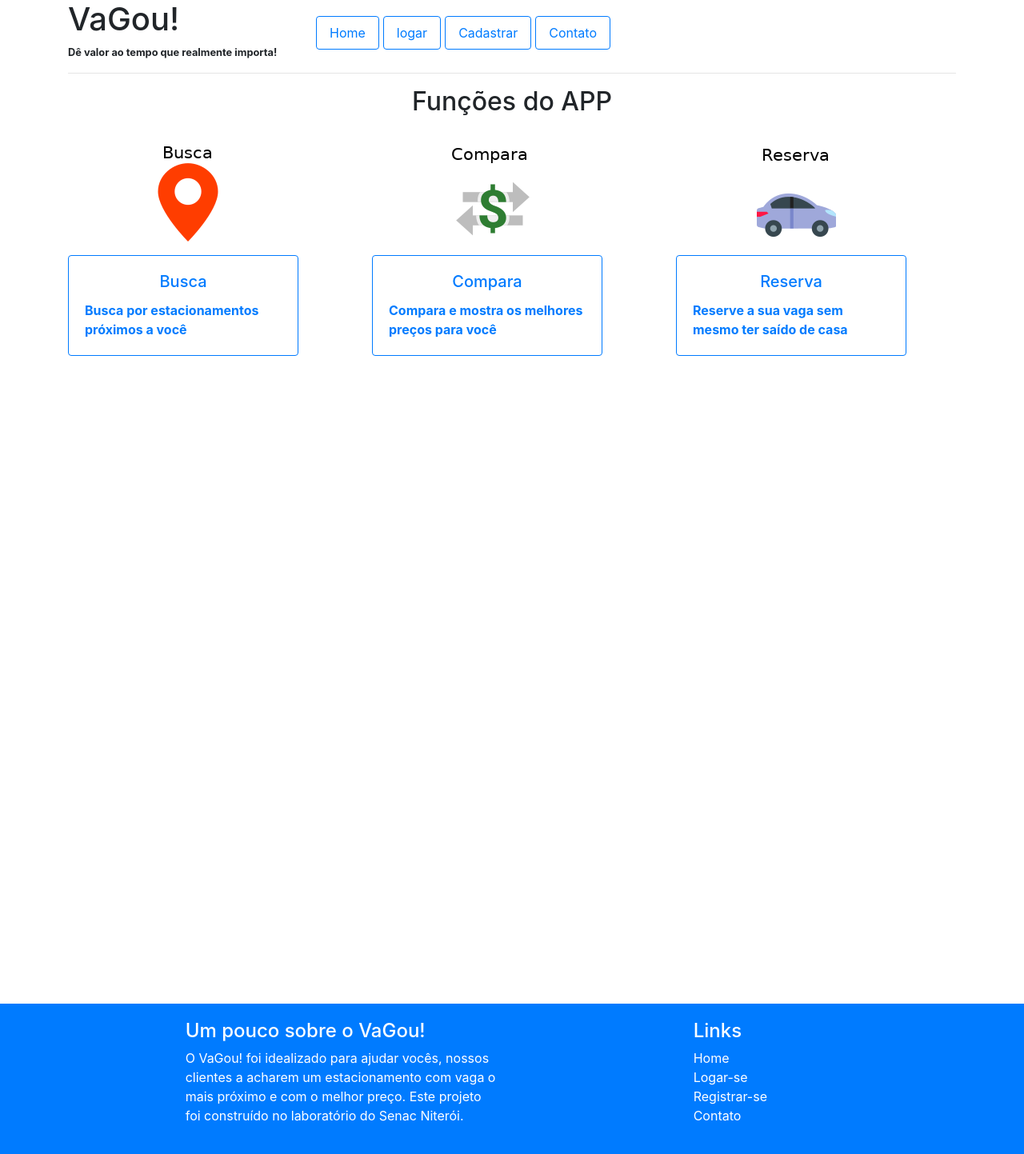
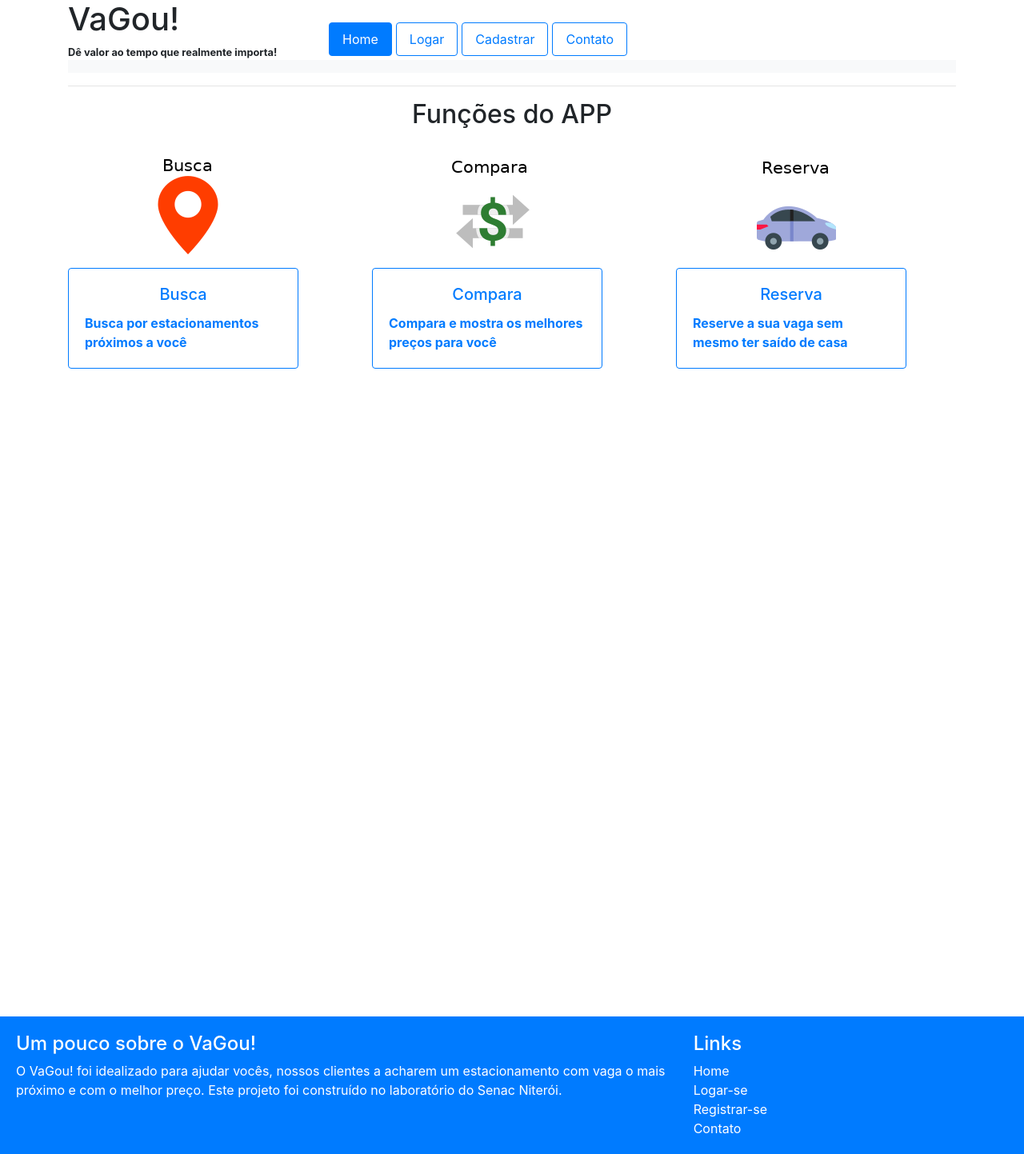
Before and after one commit to MatheusAlcantaraDeLima/vagou, a PHP site: page /index.php in a window 1280 px wide. Shown: the whole page at 80% size. Run offline with PHP 8.4, Linux system fonts and the light colour scheme.

Commit message:
modificado o footer

```diff
--- a/footer.php
+++ b/footer.php
@@ -11,12 +11,10 @@
 </style>
 <footer>
   <div class="row">
-    <div class="col"></div>
-    <div class="col-4">
+    <div class="col">
       <h4>Um pouco sobre o VaGou!</h4>
       <p>O VaGou! foi idealizado para ajudar vocês, nossos clientes a acharem um estacionamento com vaga o mais próximo e com o melhor preço. Este projeto foi construído no laboratório do Senac Niterói.</p>
     </div>
-    <div class="col"></div>
       <div class="col-4">
       <h4>Links</h4>
       <a href="index.php"><span style="color: white;">Home</span></a><br>
--- a/menu.php
+++ b/menu.php
@@ -9,19 +9,25 @@
 		<small><strong>Dê valor ao tempo que realmente importa!</strong></small>
 	</div>
 </div>
-<div class="col">
+
+<nav class="navbar navbar-expand-lg navbar-light bg-light ollapse navbar-collapse">
+	<button class="navbar-toggler" type="button" data-toggle="collapse" data-target="#navbarNavAltMarkup" aria-controls="navbarNavAltMarkup" aria-expanded="false" aria-label="Toggle navigation">
+    	<span class="navbar-toggler-icon"></span>
+  	</button>
+	<div class="col" id="navbarNavAltMarkup">
 		<ul class="nav">
 			<li class="nav-item">
-			<a class="btn btn-outline-primary nav-link" href="index.php">Home</a>
+				<a class="nav-item nav-link active btn btn-outline-primary" href="index.php">Home <span class="sr-only">(current)</span></a>
 			</li>
 			<li class="nav-item">
-			<a class="btn btn-outline-primary nav-link" href="logar.php">logar</a>
+				<a class="nav-item nav-link btn btn-outline-primary" href="logar.php">Logar</a>
 			</li>
 			<li class="nav-item">
-			<a class="btn btn-outline-primary nav-link" href="form.php">Cadastrar</a>
+				<a class="nav-item nav-link btn btn-outline-primary" href="form.php">Cadastrar</a>
 			</li>
 			<li class="nav-item">
-			<a class="btn btn-outline-primary nav-link" href="contato.php">Contato</a>
+				<a class="nav-item nav-link btn btn-outline-primary" href="contato.php">Contato</a>
 			</li>
 		</ul>
 	</div>
+</nav>
```
Lines whose indentation alone changed are shown as unchanged.
